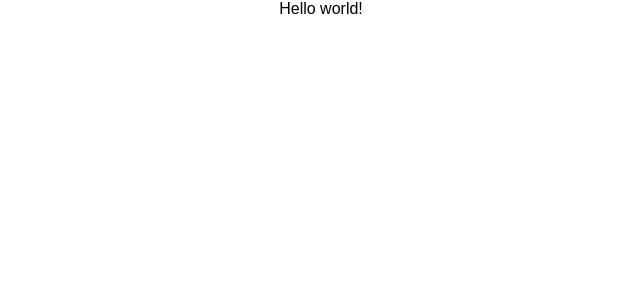
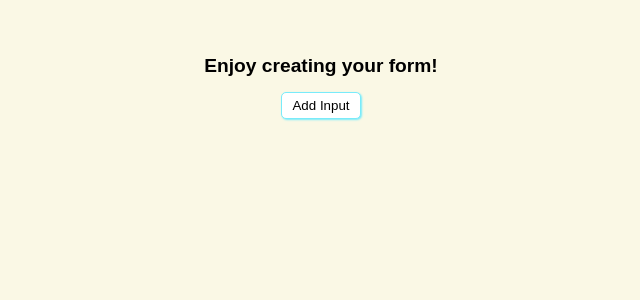
Before and after one commit to szymon-konieczny/form-builder, a React (Create React App) app: page / in a window 1280 px wide. Shown: the top 300 px of the page, without its empty margins (319-959 px from the left). Built offline with nearby package versions, Linux system fonts and the light colour scheme.

Commit message:
Form and Input components created.

```diff
--- a/package.json
+++ b/package.json
@@ -11,6 +11,7 @@
   },
   "dependencies": {
     "node-sass": "^4.9.2",
+    "prop-types": "^15.6.2",
     "react": "^16.4.1",
     "react-dom": "^16.4.1",
     "react-scripts": "1.1.4",
--- a/src/App.js
+++ b/src/App.js
@@ -1,14 +1,62 @@
-import React, { Component } from 'react';
-import './App.css';
+import * as React from 'react';
+import uuid from 'uuid';
+import Form from './components/Form/index';
+import './App.scss';
 
-class App extends Component {
+export default class App extends React.Component {
+
+  state = {
+    inputTypes: [{
+      type: 'text',
+      name: 'Text'
+    }, {
+      type: 'number',
+      name: 'Number'
+    }, {
+      type: 'radio',
+      name: 'Yes / No'
+    }],
+    form: []
+  };
+
+  defaultInput = {
+    id: null,
+    parentId: null,
+    question: '',
+    type: this.state.inputTypes
+  }
+
+  onFormUpdate = (formData) => {
+    const { form } = this.state;
+
+    const inputConfig = {
+      ...this.defaultInput,
+      id: uuid()
+    };
+
+    this.setState({
+      form: [...form, inputConfig]
+    });
+  };
+
+  onInputDelete = (id) => {
+    const { form } = this.state;
+    const newForm = form.filter(item => item.id !== id).map(item => item);
+    this.setState({
+      form: newForm
+    });
+  };
+
   render() {
     return (
       <div className="App">
-        Hello world!
+        <Form
+          form={ this.state.form }
+          types={ this.state.inputTypes }
+          update={ this.onFormUpdate }
+          delete={ this.onInputDelete }
+        />
       </div>
     );
-  }
-}
-
-export default App;
+  };
+};
--- /dev/null
+++ b/src/components/Form/form.scss
@@ -0,0 +1,10 @@
+.form-wrapper {
+  width: 300px;
+  margin: 20px auto;
+  padding: 20px;
+}
+
+.form-header {
+  font-size: 1.2rem;
+  margin: 15px auto;
+}
--- /dev/null
+++ b/src/components/Form/index.js
@@ -0,0 +1,46 @@
+import * as React from 'react';
+import uuid from 'uuid';
+import PropTypes from 'prop-types';
+import Input from '../Input/index';
+import './form.scss';
+
+export default class Form extends React.Component {
+
+  deleteItem = (e) => {
+    e.preventDefault();
+    const id = e.target.dataset.id;
+    this.props.delete(id);
+  };
+
+  addInput = (e) => {
+    e.preventDefault();
+    this.props.update();
+  };
+
+  render() {
+    const { types } = this.props;
+    return (
+      <form className="form-wrapper" >
+        { this.props.form.length > 0
+          ? this.props.form.map(item => (
+              <Input key={ item.id }
+                id={ item.id }
+                question={ item.question || '' }
+                types={ types }
+                handleDelete={ this.deleteItem }
+              />
+            ))
+          : <h4 className="form-header">Enjoy creating your form!</h4>
+       }
+       <button className="btn" onClick={ this.addInput }>Add Input</button>
+      </form>
+    )
+  };
+};
+
+Form.propTypes = {
+  form: PropTypes.array,
+  types: PropTypes.array,
+  update: PropTypes.func,
+  delete: PropTypes.func
+};
--- /dev/null
+++ b/src/components/Input/index.js
@@ -0,0 +1,38 @@
+import * as React from 'react';
+import './input.scss';
+
+export default class Input extends React.Component {
+
+  onChange = () => {
+    console.log('Change!');
+  };
+
+  render() {
+    const { id, question, types } = this.props;
+    return (
+      <div key={ id } className="input-data">
+        <label htmlFor="question" className="input-label">Question:
+          <input type="text" name="question"
+            defaultValue={ question }
+            onChange={ this.onChange }
+            className="input"
+          />
+        </label>
+        <label htmlFor="type" className="input-label">Type:
+          <select name="type" defaultValue={ question }
+            onChange={ this.onChange }
+            className="input select"
+          >
+            { types.map(type => (
+              <option key={ type.name } >{ type.name }</option>
+            )) }
+          </select>
+        </label>
+        <div className="button-wrapper">
+          <button className="btn">Add Sub-Input</button>
+          <button className="btn" onClick={ this.props.handleDelete } data-id={ id } >Delete</button>
+        </div>
+      </div>
+    )
+  }
+}
--- /dev/null
+++ b/src/components/Input/input.scss
@@ -0,0 +1,40 @@
+.input-data {
+  padding: 10px;
+  margin-bottom: 5px;
+  display: flex;
+  flex-direction: column;
+  justify-content: space-between;
+  align-items: center;
+  border: 1px solid #79ebfa;
+  background: #e3fcff;
+}
+
+.input-label {
+  width: 100%;
+  margin: 5px  auto;
+  font-size: .9rem;
+  display: flex;
+  justify-content: space-between;
+  align-items: center;
+}
+
+.input {
+  width: 150px;
+  padding: 5px 10px;
+  margin: 0 10px;
+  border: 1px solid #79ebfa;
+  box-shadow: 1px 1px 2px 0 #79ebfa;
+  border-radius: 5px;
+  background: #ffffff;
+  display: flex;
+  align-items: center;
+  justify-content: center;
+}
+
+.select {
+  cursor: pointer;
+}
+
+.button-wrapper {
+  align-self: flex-end;
+}
--- a/src/index.css
+++ /dev/null
@@ -1,5 +0,0 @@
-body {
-  margin: 0;
-  padding: 0;
-  font-family: sans-serif;
-}
--- a/src/index.js
+++ b/src/index.js
@@ -1,6 +1,6 @@
 import React from 'react';
 import ReactDOM from 'react-dom';
-import './index.css';
+import './index.scss';
 import App from './App';
 import registerServiceWorker from './registerServiceWorker';
 
--- /dev/null
+++ b/src/index.scss
@@ -0,0 +1,27 @@
+* {
+  margin: 0;
+  padding: 0;
+  box-sizing: border-box;
+}
+
+body {
+  font-family: sans-serif;
+  background: #faf8e5;
+}
+
+.btn {
+  padding: 5px 10px;
+  margin: 0 10px;
+  border: 1px solid #79ebfa;
+  box-shadow: 1px 1px 2px 0 #79ebfa;
+  border-radius: 5px;
+  background: #ffffff;
+  cursor: pointer;
+}
+.btn:last-child {
+  margin: 0;
+}
+.btn:hover {
+  background: #79ebfa;
+  color: #292929;
+}
```
Also changed, not shown: src/App.scss (renamed from src/App.css), 1 other file (tests, documents, lock files or other folders).
